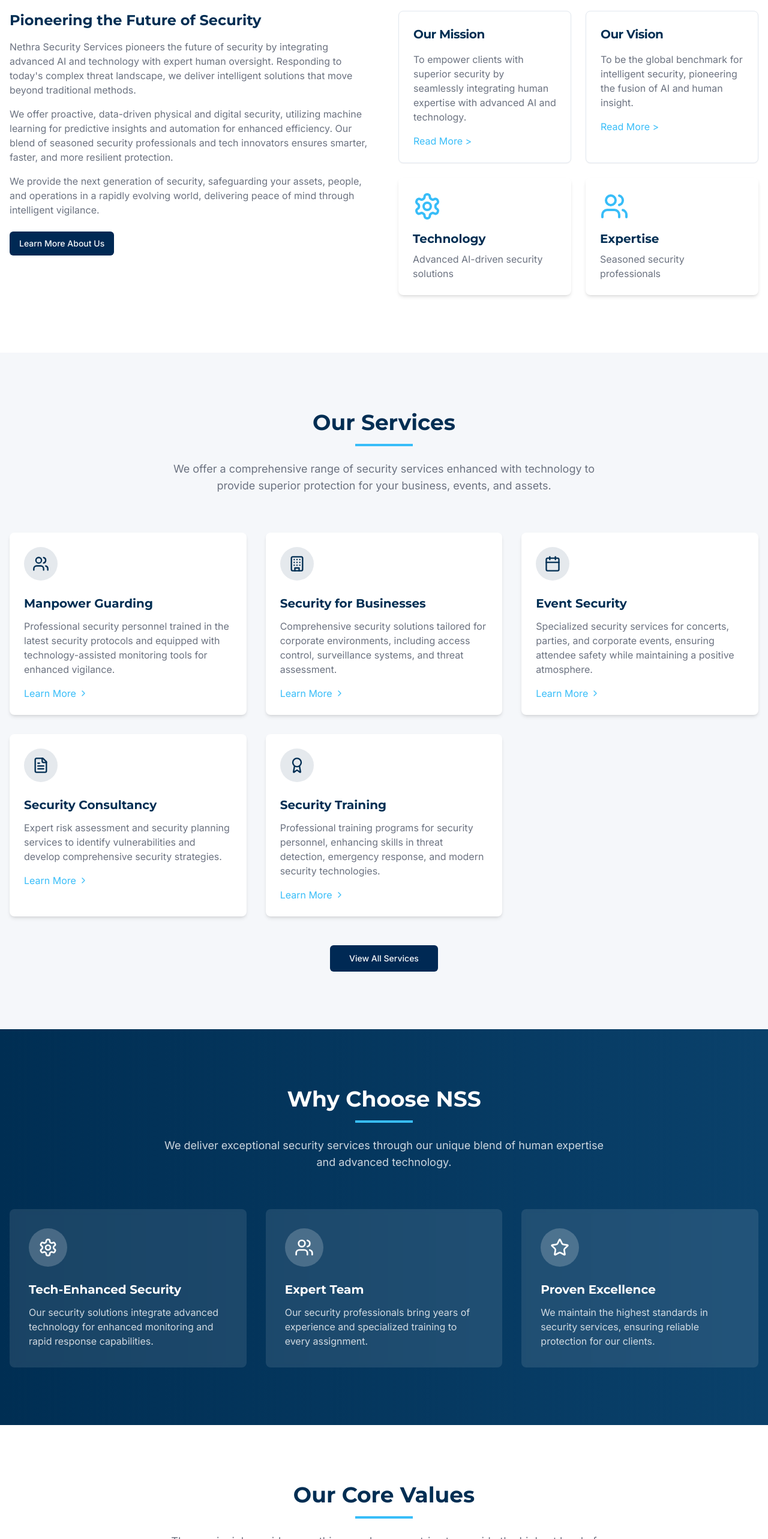
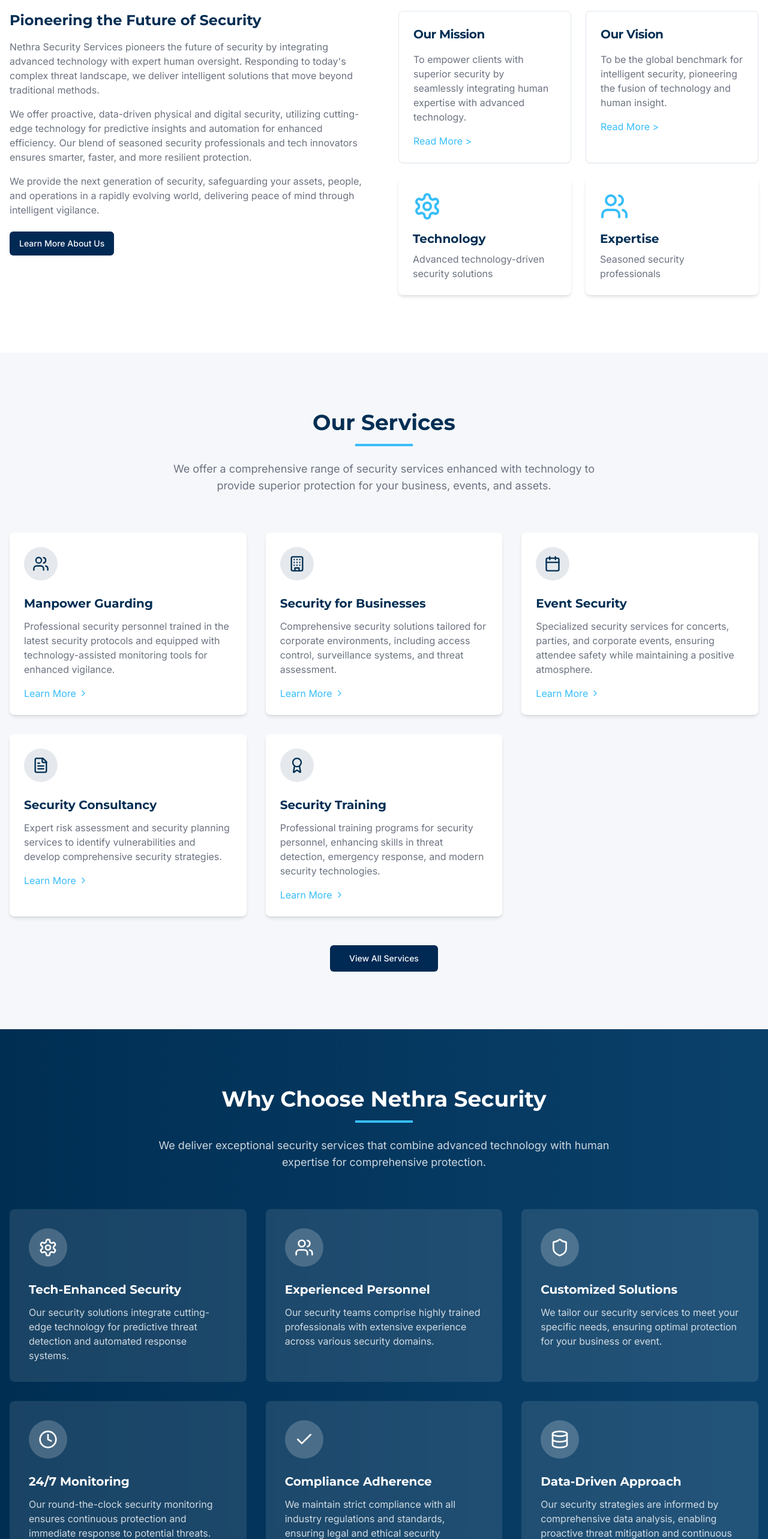
Before and after one commit to Tabeti547/Nethra, a React (Vite) app: page / in a window 1280 px wide. Shown: the part 1002-3568 px from the top of the page at 60% size. Built offline with nearby package versions, Linux system fonts and the light colour scheme.

Commit message:
Refactor: Remove AI wording and update content
- Removed AI-related wording and replaced with "Technology driven".
- Removed CSR page and Leadership page.
- Updated "Why Choose Us" section content.

```diff
--- a/src/App.tsx
+++ b/src/App.tsx
@@ -10,7 +10,6 @@ import About from "./pages/About";
 import Services from "./pages/Services";
 import Compliance from "./pages/Compliance";
 import Certifications from "./pages/Certifications";
-import CSR from "./pages/CSR";
 import Media from "./pages/Media";
 import NotFound from "./pages/NotFound";
 
@@ -28,7 +27,6 @@ const App = () => (
           <Route path="/services" element={<Services />} />
           <Route path="/compliance" element={<Compliance />} />
           <Route path="/certifications" element={<Certifications />} />
-          <Route path="/csr" element={<CSR />} />
           <Route path="/media" element={<Media />} />
           <Route path="/contact" element={<Contact />} />
           <Route path="*" element={<NotFound />} />
--- a/src/components/Footer.tsx
+++ b/src/components/Footer.tsx
@@ -19,7 +19,7 @@ const Footer = () => {
               </div>
             </div>
             <p className="text-gray-300 mb-4">
-              Pioneering the future of security by integrating advanced AI and technology with expert human oversight.
+              Pioneering the future of security by integrating advanced technology with expert human oversight.
             </p>
             <div className="flex space-x-4 mb-6">
               <a href="https://facebook.com" target="_blank" rel="noopener noreferrer" className="text-white hover:text-nethra-accent transition-colors">
@@ -49,9 +49,6 @@ const Footer = () => {
               </li>
               <li>
                 <Link to="/certifications" className="text-gray-300 hover:text-white transition-colors">Certifications</Link>
-              </li>
-              <li>
-                <Link to="/csr" className="text-gray-300 hover:text-white transition-colors">CSR Policies</Link>
               </li>
               <li>
                 <Link to="/media" className="text-gray-300 hover:text-white transition-colors">Media</Link>
--- a/src/components/Navbar.tsx
+++ b/src/components/Navbar.tsx
@@ -1,3 +1,4 @@
+
 import React, { useState, useEffect } from 'react';
 import { Link } from 'react-router-dom';
 import { Menu, X } from 'lucide-react';
@@ -46,7 +47,6 @@ const Navbar = () => {
       dropdown: true,
       dropdownItems: [
         { title: 'Certifications', link: '/certifications' },
-        { title: 'CSR Policies', link: '/csr' },
         { title: 'Media', link: '/media' }
       ]
     },
--- a/src/components/home/AboutSection.tsx
+++ b/src/components/home/AboutSection.tsx
@@ -19,12 +19,12 @@ const AboutSection = () => {
             <div>
               <h3 className="text-2xl font-bold text-nethra-navy mb-4">Pioneering the Future of Security</h3>
               <p className="text-nethra-gray mb-4">
-                Nethra Security Services pioneers the future of security by integrating advanced AI
-                and technology with expert human oversight. Responding to today's complex threat
+                Nethra Security Services pioneers the future of security by integrating advanced technology
+                with expert human oversight. Responding to today's complex threat
                 landscape, we deliver intelligent solutions that move beyond traditional methods.
               </p>
               <p className="text-nethra-gray mb-4">
-                We offer proactive, data-driven physical and digital security, utilizing machine learning
+                We offer proactive, data-driven physical and digital security, utilizing cutting-edge technology
                 for predictive insights and automation for enhanced efficiency. Our blend of seasoned
                 security professionals and tech innovators ensures smarter, faster, and more resilient
                 protection.
@@ -48,7 +48,7 @@ const AboutSection = () => {
               <CardContent className="p-0">
                 <p className="text-nethra-gray mb-4">
                   To empower clients with superior security by seamlessly integrating human
-                  expertise with advanced AI and technology.
+                  expertise with advanced technology.
                 </p>
                 <Link to="/about" className="text-nethra-accent hover:text-nethra-accent/90">
                   Read More &gt;
@@ -63,7 +63,7 @@ const AboutSection = () => {
               <CardContent className="p-0">
                 <p className="text-nethra-gray mb-4">
                   To be the global benchmark for intelligent security, pioneering
-                  the fusion of AI and human insight.
+                  the fusion of technology and human insight.
                 </p>
                 <Link to="/about" className="text-nethra-accent hover:text-nethra-accent/90">
                   Read More &gt;
@@ -74,7 +74,7 @@ const AboutSection = () => {
             <div className="bg-white p-6 rounded-lg shadow-md hover:shadow-lg transition-all">
               <Settings className="w-12 h-12 text-nethra-accent mb-4" />
               <h4 className="font-bold text-xl mb-2 text-nethra-navy">Technology</h4>
-              <p className="text-nethra-gray">Advanced AI-driven security solutions</p>
+              <p className="text-nethra-gray">Advanced technology-driven security solutions</p>
             </div>
 
             <div className="bg-white p-6 rounded-lg shadow-md hover:shadow-lg transition-all">
--- a/src/components/home/WhyChooseUs.tsx
+++ b/src/components/home/WhyChooseUs.tsx
@@ -1,17 +1,17 @@
 
 import React from 'react';
-import { Settings, Users, Star } from 'lucide-react';
+import { Settings, Users, Check, Shield, Clock, Database } from 'lucide-react';
 
 const WhyChooseUs = () => {
   return (
-    <section className="section-padding bg-gradient-to-r from-nethra-navy to-nethra-blue text-white">
+    <section className="section-padding bg-gradient-to-r from-nethra-navy to-nethra-blue text-white py-16">
       <div className="container mx-auto px-4">
         <div className="text-center mb-16">
-          <h2 className="text-3xl md:text-4xl font-bold mb-4">Why Choose NSS</h2>
+          <h2 className="text-3xl md:text-4xl font-bold mb-4">Why Choose Nethra Security</h2>
           <div className="w-24 h-1 bg-nethra-accent mx-auto mb-6"></div>
           <p className="max-w-3xl mx-auto text-lg text-white/80">
-            We deliver exceptional security services through our unique blend of
-            human expertise and advanced technology.
+            We deliver exceptional security services that combine advanced technology with human
+            expertise for comprehensive protection.
           </p>
         </div>
 
@@ -22,8 +22,8 @@ const WhyChooseUs = () => {
             </div>
             <h3 className="text-xl font-bold mb-3">Tech-Enhanced Security</h3>
             <p className="text-white/80">
-              Our security solutions integrate advanced technology for enhanced monitoring
-              and rapid response capabilities.
+              Our security solutions integrate cutting-edge technology for predictive threat detection and
+              automated response systems.
             </p>
           </div>
 
@@ -31,21 +31,54 @@ const WhyChooseUs = () => {
             <div className="w-16 h-16 bg-white/20 rounded-full flex items-center justify-center mb-6">
               <Users className="w-8 h-8 text-white" />
             </div>
-            <h3 className="text-xl font-bold mb-3">Expert Team</h3>
+            <h3 className="text-xl font-bold mb-3">Experienced Personnel</h3>
             <p className="text-white/80">
-              Our security professionals bring years of experience and specialized
-              training to every assignment.
+              Our security teams comprise highly trained professionals with extensive experience across
+              various security domains.
             </p>
           </div>
 
           <div className="bg-white/10 backdrop-blur-sm rounded-lg p-8 hover:bg-white/15 transition-all">
             <div className="w-16 h-16 bg-white/20 rounded-full flex items-center justify-center mb-6">
-              <Star className="w-8 h-8 text-white" />
+              <Shield className="w-8 h-8 text-white" />
             </div>
-            <h3 className="text-xl font-bold mb-3">Proven Excellence</h3>
+            <h3 className="text-xl font-bold mb-3">Customized Solutions</h3>
             <p className="text-white/80">
-              We maintain the highest standards in security services, ensuring
-              reliable protection for our clients.
+              We tailor our security services to meet your specific needs, ensuring optimal protection for
+              your business or event.
+            </p>
+          </div>
+
+          <div className="bg-white/10 backdrop-blur-sm rounded-lg p-8 hover:bg-white/15 transition-all">
+            <div className="w-16 h-16 bg-white/20 rounded-full flex items-center justify-center mb-6">
+              <Clock className="w-8 h-8 text-white" />
+            </div>
+            <h3 className="text-xl font-bold mb-3">24/7 Monitoring</h3>
+            <p className="text-white/80">
+              Our round-the-clock security monitoring ensures continuous protection and immediate response to
+              potential threats.
+            </p>
+          </div>
+
+          <div className="bg-white/10 backdrop-blur-sm rounded-lg p-8 hover:bg-white/15 transition-all">
+            <div className="w-16 h-16 bg-white/20 rounded-full flex items-center justify-center mb-6">
+              <Check className="w-8 h-8 text-white" />
+            </div>
+            <h3 className="text-xl font-bold mb-3">Compliance Adherence</h3>
+            <p className="text-white/80">
+              We maintain strict compliance with all industry regulations and standards, ensuring legal and
+              ethical security practices.
+            </p>
+          </div>
+
+          <div className="bg-white/10 backdrop-blur-sm rounded-lg p-8 hover:bg-white/15 transition-all">
+            <div className="w-16 h-16 bg-white/20 rounded-full flex items-center justify-center mb-6">
+              <Database className="w-8 h-8 text-white" />
+            </div>
+            <h3 className="text-xl font-bold mb-3">Data-Driven Approach</h3>
+            <p className="text-white/80">
+              Our security strategies are informed by comprehensive data analysis, enabling proactive
+              threat mitigation and continuous improvement.
             </p>
           </div>
         </div>
```
